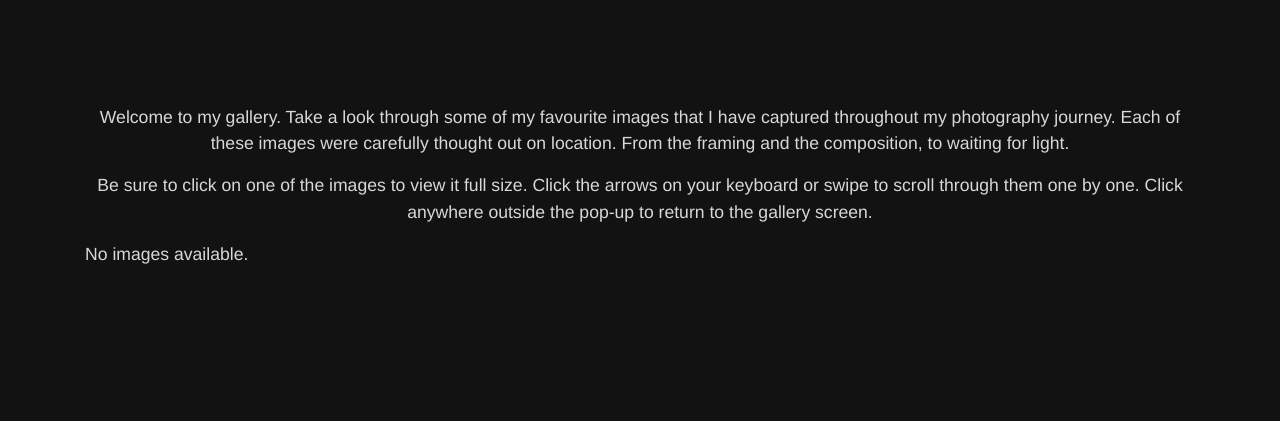
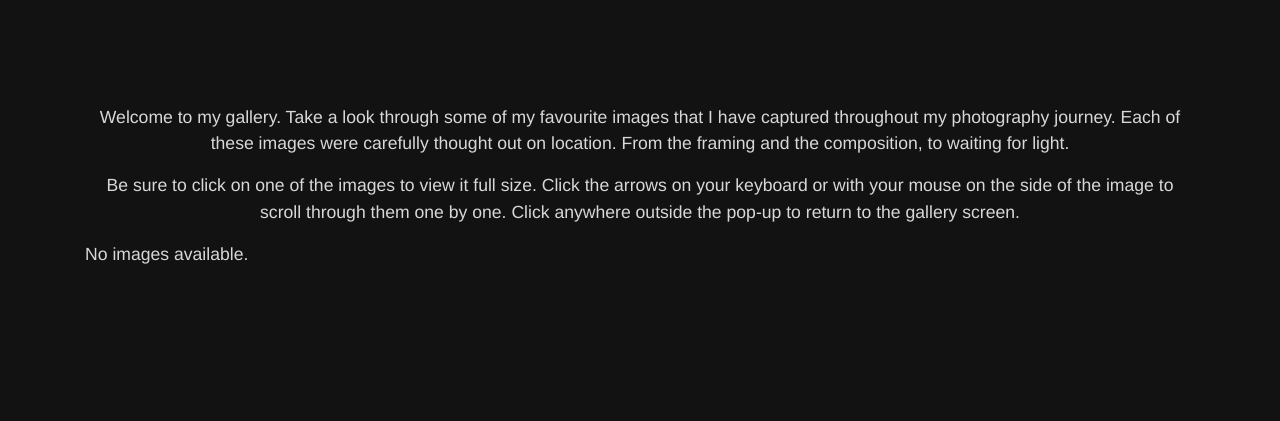
Before and after one commit to jboyd8/jamieboydphotography, a Django app: page /gallery/gallery in a window 1280 px wide. Shown: the part 80-501 px from the top of the page. Run offline with Django 3.2, Linux system fonts and the light colour scheme; data that the repository does not hold is empty; some libraries are stand-ins or nearby versions.

Commit message:
fix: fixed gallery text

```diff
--- a/templates/gallery/gallery.html
+++ b/templates/gallery/gallery.html
@@ -18,8 +18,8 @@
             throughout my photography journey. Each of these images were carefully thought out on
             location. From the framing and the composition, to waiting for light.</p>
             <p>Be sure to click on one of the images to view it full size. Click the arrows on your keyboard or
-            swipe to scroll through them one by one. Click anywhere outside the pop-up to return to the gallery
-            screen.</p>
+            with your mouse on the side of the image to scroll through them one by one. Click anywhere outside the
+            pop-up to return to the gallery screen.</p>
         </div>
     </div>
 
```
